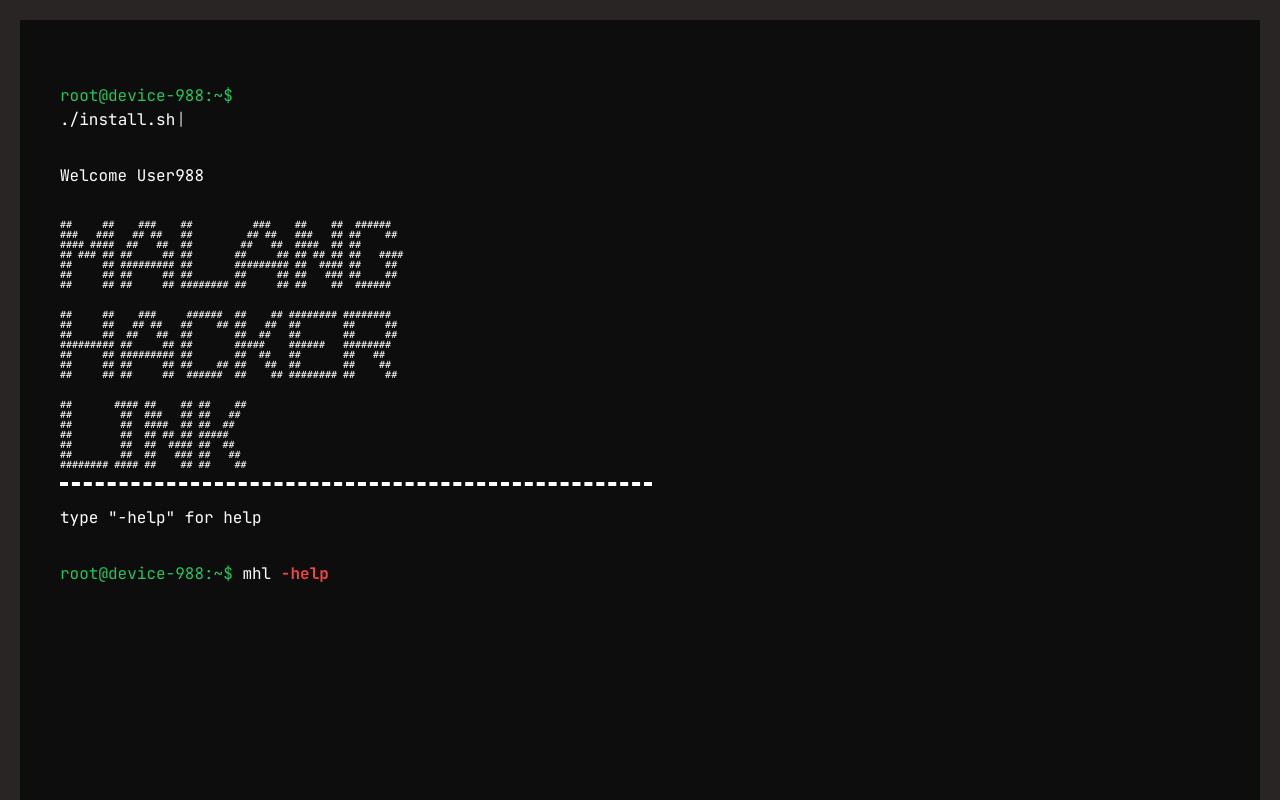
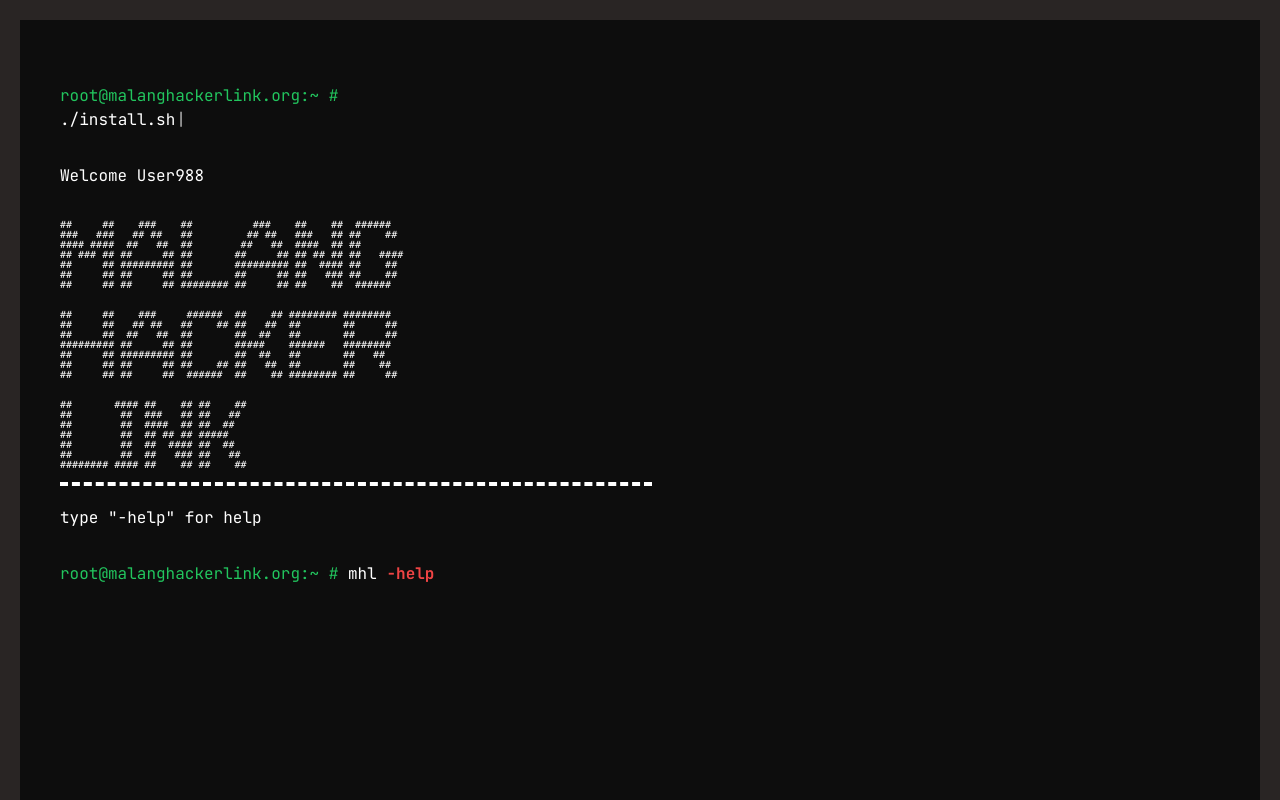
Before and after one commit to khoirxz/mhl-landing-page, a React (Vite) app: page / in a window 1280 px wide. Shown: the top 800 px of the page. Built offline with nearby package versions, Linux system fonts and the light colour scheme.

Commit message:
change terminal effect

```diff
--- a/src/App.jsx
+++ b/src/App.jsx
@@ -82,7 +82,10 @@ const App = () => {
                   </div>
 
                   <p className="my-10">
-                    <span className="text-green-500">root@device-988:~$</span> |
+                    <span className="text-green-500">
+                      root@malanghackerlink.org:~ #
+                    </span>{" "}
+                    |
                   </p>
                 </Section>
               ) : null}
--- a/src/components/Hero/index.jsx
+++ b/src/components/Hero/index.jsx
@@ -37,7 +37,7 @@ const Hero = ({ showContent, setShowContent }) => {
     <header>
       <div className={showContent ? "mb-5" : "min-h-screen"}>
         <p>
-          <span className="text-green-500">root@device-988:~$</span>{" "}
+          <span className="text-green-500">root@malanghackerlink.org:~ #</span>{" "}
           <Typewriter
             onInit={(typewriter) => {
               typewriter
@@ -59,7 +59,10 @@ const Hero = ({ showContent, setShowContent }) => {
             <div className="w-full border-b-4 border-dashed border-white my-3"></div>
             <p className="mt-5">type "-help" for help</p>
             <p className="mt-8">
-              <span className="text-green-500 ">root@device-988:~$</span> mhl{" "}
+              <span className="text-green-500 ">
+                root@malanghackerlink.org:~ #
+              </span>{" "}
+              mhl{" "}
               <span
                 onClick={() => setShowContent((state) => !state)}
                 className="hover:bg-white hover:text-black font-bold cursor-pointer text-red-500"
```
